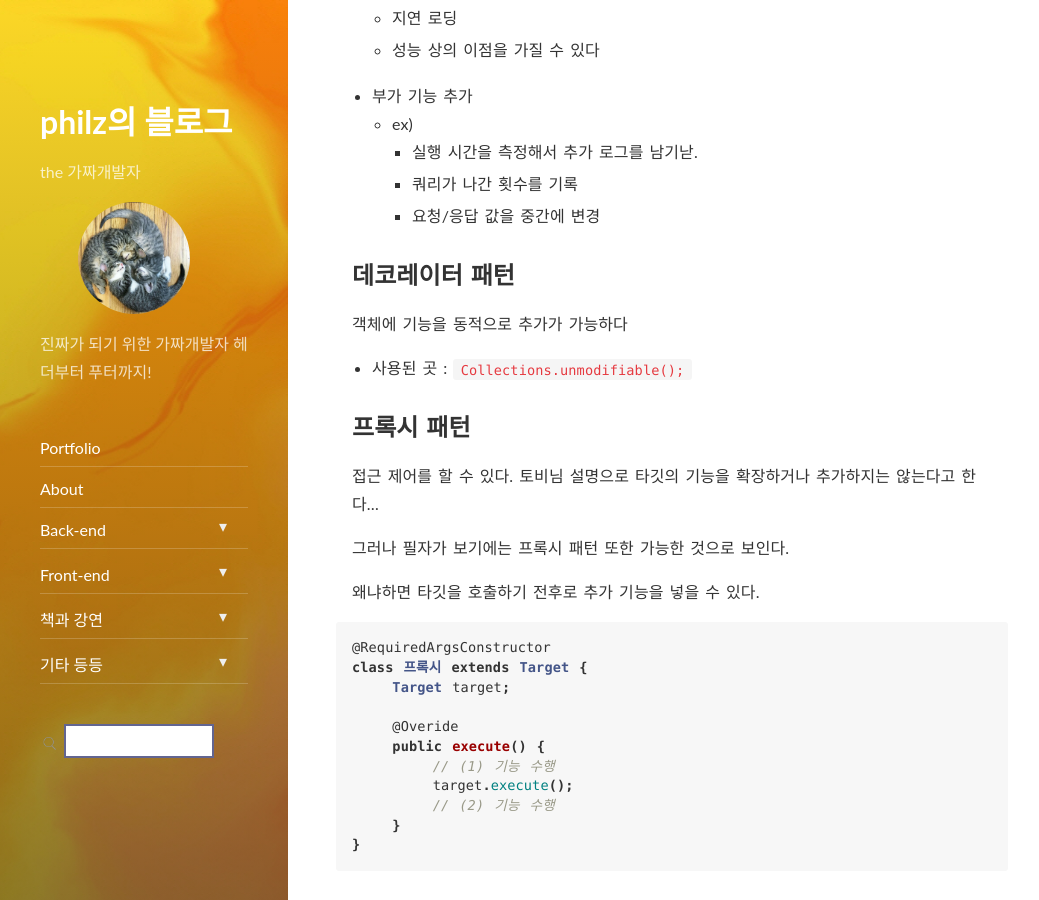
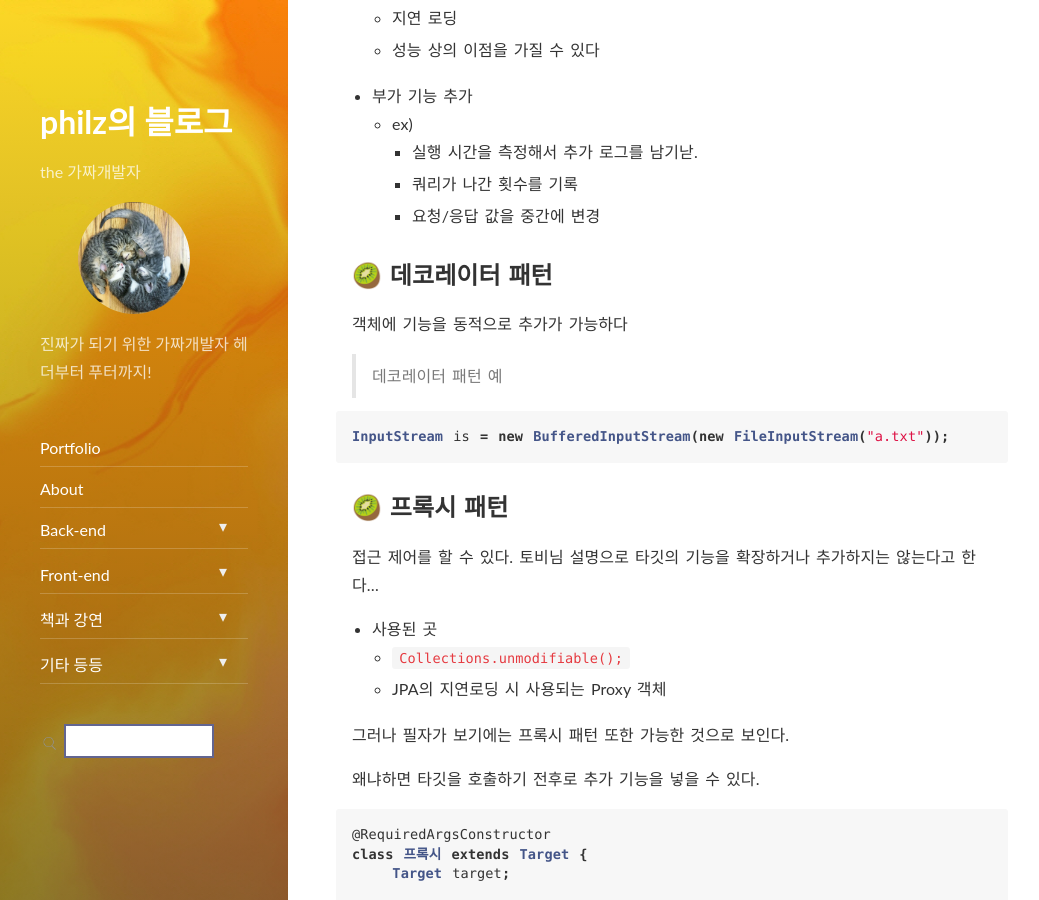
Before and after one commit to progress0407/progress0407.github.io, a Jekyll site: the page built from _posts/backend/spring/2022-08-30-toby-spring-ch6-aop-1.md, in a window 1280 px wide and 900 px high, scrolled down 5243 px. Shown: the whole window, without its empty margins (0-1039 px from the left). Built offline with Jekyll 4.4.1, drawn with Linux system fonts in a browser that asks for light colours; nearby versions of some CDN libraries; some of the changed text lies outside the part shown.

Commit message:
update aop docs

````diff
--- a/_posts/backend/spring/2022-08-30-toby-spring-ch6-aop-1.md
+++ b/_posts/backend/spring/2022-08-30-toby-spring-ch6-aop-1.md
@@ -181,7 +181,7 @@ public class UserServiceImpl implements UserService {
 
 # 프록시, 프록시 패턴, 데코레이터 패턴
 
-## 프록시
+## 🥝 프록시
 
 실제 객체 대신에 클라이언트의 요청을 대신 받아주는 것을 proxy라 부른다.
 
@@ -210,16 +210,23 @@ public class UserServiceImpl implements UserService {
     - 쿼리가 나간 횟수를 기록
     - 요청/응답 값을 중간에 변경
 
-## 데코레이터 패턴
-
+## 🥝 데코레이터 패턴
 
 객체에 기능을 동적으로 추가가 가능하다
 
-- 사용된 곳 : `Collections.unmodifiable();`
+> 데코레이터 패턴 예
 
-## 프록시 패턴
+```java
+InputStream is = new BufferedInputStream(new FileInputStream("a.txt"));
+```
+
+## 🥝 프록시 패턴
 
 접근 제어를 할 수 있다. 토비님 설명으로 타깃의 기능을 확장하거나 추가하지는 않는다고 한다...
+
+- 사용된 곳
+  - `Collections.unmodifiable();`
+  - JPA의 지연로딩 시 사용되는 Proxy 객체
 
 그러나 필자가 보기에는 프록시 패턴 또한 가능한 것으로 보인다.
 
@@ -442,8 +449,7 @@ class TransactionHandlerTest {
 }
 ```
 
-
-## 다이나믹 프록시를 위한 팩토리 빈
+## 🥝 다이나믹 프록시를 위한 팩토리 빈
 
 내용이 너무 어렵다!
 
@@ -461,7 +467,7 @@ Date now = (Date) Class.forName("java.util.Date").newInstance();
 ![image](https://user-images.githubusercontent.com/66164361/187367552-2cfc7cee-18fe-4f08-9516-99b343313a5f.png)
 ![image](https://user-images.githubusercontent.com/66164361/187367591-9130381f-a28a-4012-be7c-12e04ef5c5e9.png)
 
-## 팩토리 빈
+## 🥝 팩토리 빈
 
 크게 어려운 것 없다 !
 
@@ -519,7 +525,7 @@ class HelloTargetFactoryBeanTest {
 
 ```java
 @Setter
-public class TxProxyFactoryBean implements FactoryBean<Object> { /
+public class TxProxyFactoryBean implements FactoryBean<Object> {
     Object target;
     PlatformTransactionManager transactionManager;
     String pattern;
@@ -554,7 +560,7 @@ public class TxProxyFactoryBean implements FactoryBean<Object> { /
 
 ## 프록시 팩토리 빈의 단점
 
-1. 설정에 중복 대거 등장
+1. 설정에 생기는 비약적인 중복
 
 책 기준으로는 XML이지만.. 자바 코드상에 아래와 같은 중복 로직이 대거 등장하게 된다!
 
````
Also changed, not shown: other parts of _posts/backend/spring/2022-08-30-toby-spring-ch6-aop-1.md (+1 -1 lines), _posts/backend/spring/2022-08-30-toby-spring-ch6-aop-2.md (+57 -4 lines).
